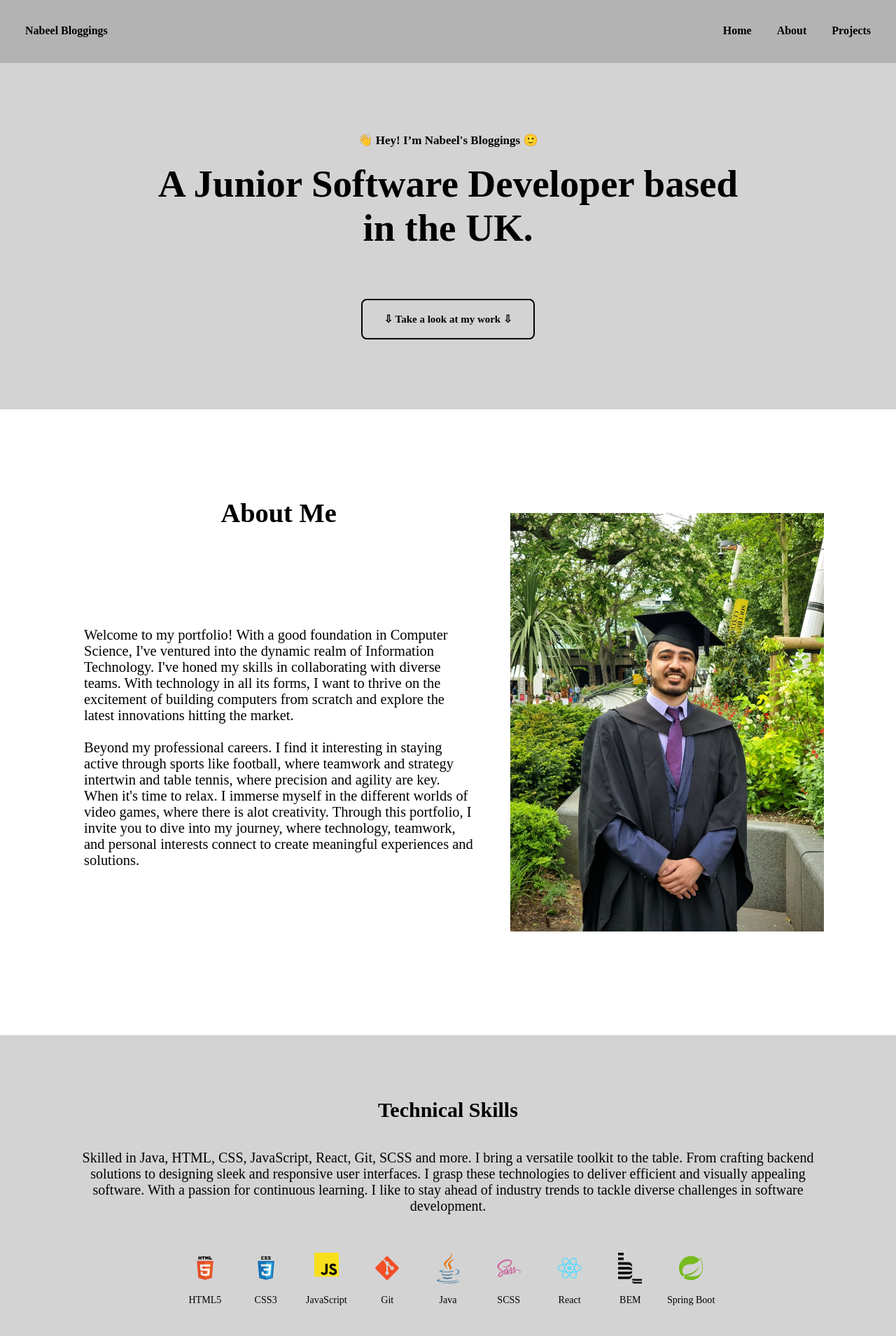
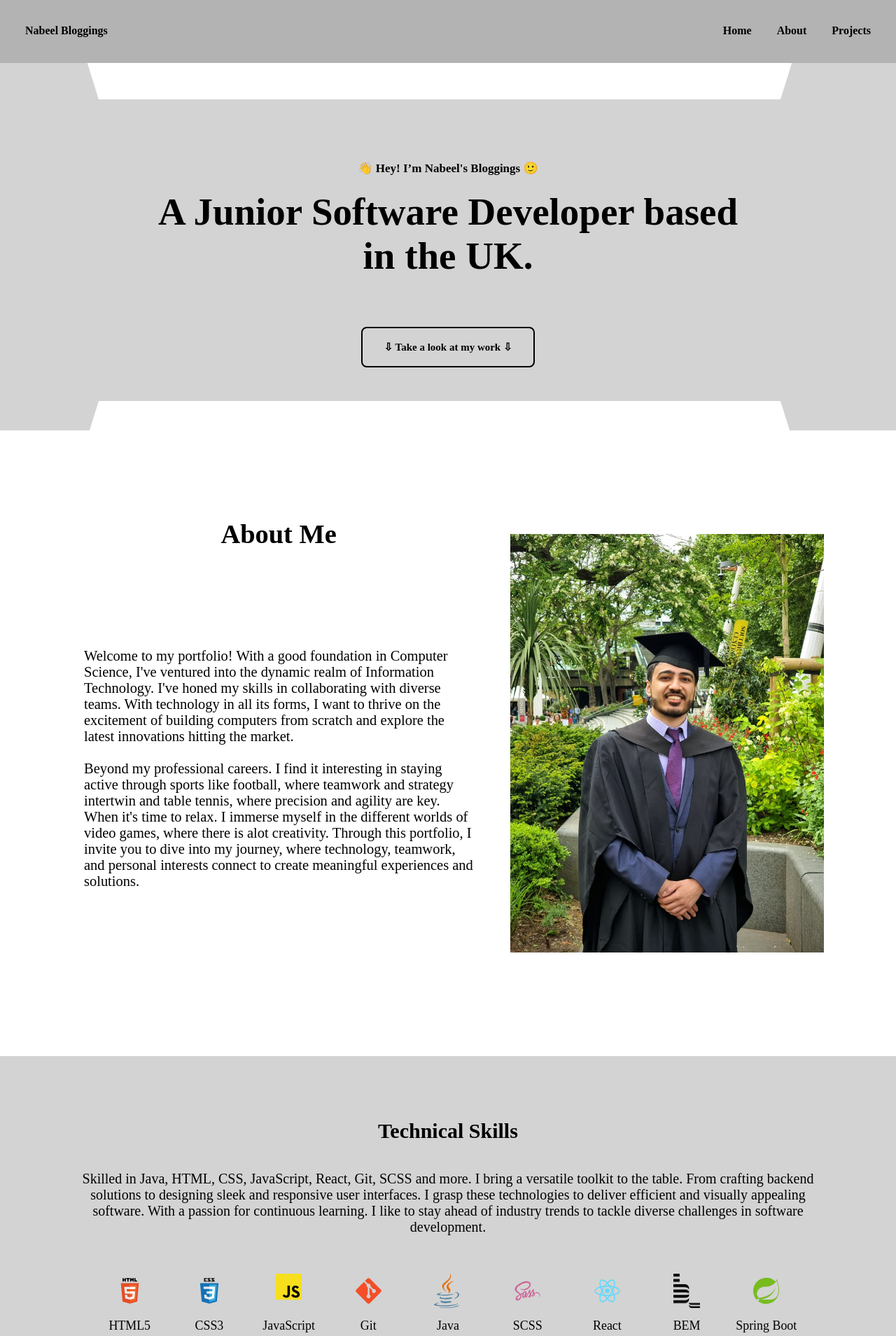
Before and after one commit to Nabeel626/nabeel-portfolio, a plain HTML site: page main.html in a window 1280 px wide. Shown: the top 1909 px of the page at 70% size. Drawn offline with Linux system fonts and the light colour scheme; a script that the page names is missing; a web font is replaced by a local one.

Commit message:
Added a bit more comments and added styling along a fixed nav bar that stays in the same position when scrolling

```diff
--- a/_variables.scss
+++ b/_variables.scss
@@ -4,3 +4,4 @@ $font-primary: "REM", sans-seriff;
 
 $color-primary: #fff;
 $color-secondary: #000;
+$color-grey: lightgrey;
--- a/main.html
+++ b/main.html
@@ -14,7 +14,7 @@
 <body>
 
     <!-- NAVIGATION SECTION -->
-    <nav>
+    <nav class="navigation">
         <ul>
             <li class="navigation-heading" id="headerButton"><a>Nabeel Bloggings</a></li>
             <li class="navigation-heading--section">
@@ -42,13 +42,18 @@
 
     <!-- HEADER SECTION -->
 
-    <header>
+    <header name="top">
+
+        <div class="header-shape1"></div>
 
         <h3>👋 Hey! I’m Nabeel's Bloggings 🙂</h3>
         <h1>A Junior Software Developer based in the UK.</h1>
         <button class="header-button">⇩ Take a look at my work ⇩</button>
 
+        <div class="header-shape2"></div>
+
     </header>
+
 
 
     <!-- MAIN SECTION / BODY CONTENT SECTION -->
@@ -230,7 +235,7 @@
 
         <div class="footer-verticalLine2"></div>
 
-        <h3 class="footer-backToTop">Back to Top</h3>
+        <h3 class="footer-backToTop"><a href="#top">Back to Top</a></h3>
     </footer>
 
     <script>
@@ -267,7 +272,18 @@
             location.reload(); //This refreshes the webpage every time the screen is adjusted
 
             // console.log("The width of the document is " + document.body.clientWidth);
+            //This writes in the console the size of the browser when resizing
         })
+
+        window.onscroll = scrollfuntion();
+
+        const scrollfuntion = () => {
+            if (document.body.scrollTop > 50 || document.documentElement.scrollTop > 50) {
+                document.getElementsByClassName("navigation").style.fontSize = "30px";
+            } else {
+                document.getElementsByClassName("navigation").style.fontSize = "90px";
+            }
+        }
 
       </script>
 
--- a/style.scss
+++ b/style.scss
@@ -11,6 +11,9 @@
 
 //MOBILE VERSION
 nav {
+    position: fixed;
+    width: 100%;
+    z-index: 1;
 
     .navigation-heading {
         float:left;
@@ -102,10 +105,10 @@ nav {
 }
 
 header {
-    padding: 40px;
+    padding: 150px 40px 90px;
     height: auto;
     width: 100%;
-    background-color: lightgray;
+    background-color: $color-grey;
 
     h1 {
         font-size: 48px;
@@ -120,6 +123,10 @@ header {
     }
 
     .header-button {
+        display: none;
+    }
+
+    .header-shape1, .header-shape2 {
         display: none;
     }
 }
@@ -281,6 +288,10 @@ footer {
         }
     }
 
+    .footer-backToTop {
+        display: none;
+    }
+
     h3 {
         color: $color-secondary;
         font-size: 20px;
@@ -351,7 +362,7 @@ footer {
     header {
         text-align: center;
         color: $color-secondary;
-        padding: 100px;
+        padding: 150px 100px 10px;
         height: auto;
         width: 100%;
 
@@ -367,7 +378,7 @@ footer {
         .header-button {
             border: 2px solid $color-secondary;
             color: $color-secondary;
-            background-color: lightgray;
+            background-color: $color-grey;
             font-weight: bold;
             padding: 18px 30px;
             text-align: center;
@@ -383,6 +394,30 @@ footer {
             }
         }
 
+        .header-shape1 {
+            position: relative;
+            display: block;
+            bottom: 5.5em;
+            left: 1em;
+            border-bottom: 80px solid $color-primary;
+            border-left: 25px solid transparent;
+            border-right: 25px solid transparent;
+            transform: rotate(180deg);
+            height: 0;
+            width: 80vw;
+        }
+
+        .header-shape2 {
+            position: relative;
+            display: block;
+            top: 3em;
+            left: 1em;
+            border-bottom: 80px solid $color-primary;
+            border-left: 25px solid transparent;
+            border-right: 25px solid transparent;
+            height: 0;
+            width: 80vw;
+        }
     }
 
     main {
@@ -436,12 +471,12 @@ footer {
 
             .technicalSkills-grid {
                 display: grid;
-                padding: 5px 150px;
-                font-size: 1.1vw;
+                padding: 5px 3vw;
+                font-size: 1.4vw;
                 text-align: center;
                 grid-template-columns: 0.7fr 0.7fr 0.7fr 0.7fr 0.7fr 0.7fr 0.7fr 0.7fr 0.7fr;
                 grid-template-rows: 1fr;
-                gap: 1px;
+                gap: 20px;
                 height: auto;
 
                 .technicalSkills-grid--image {
@@ -511,6 +546,13 @@ footer {
         .footer-backToTop {
             grid-area: backtotop;
             font-size: 1.5vw;
+            display: block;
+
+            a {
+                text-decoration: none;
+                color: $color-secondary;
+            }
+
         }
 
         .footer-verticalLine1 {
```
Also changed, not shown: style.css, 1 other file.
